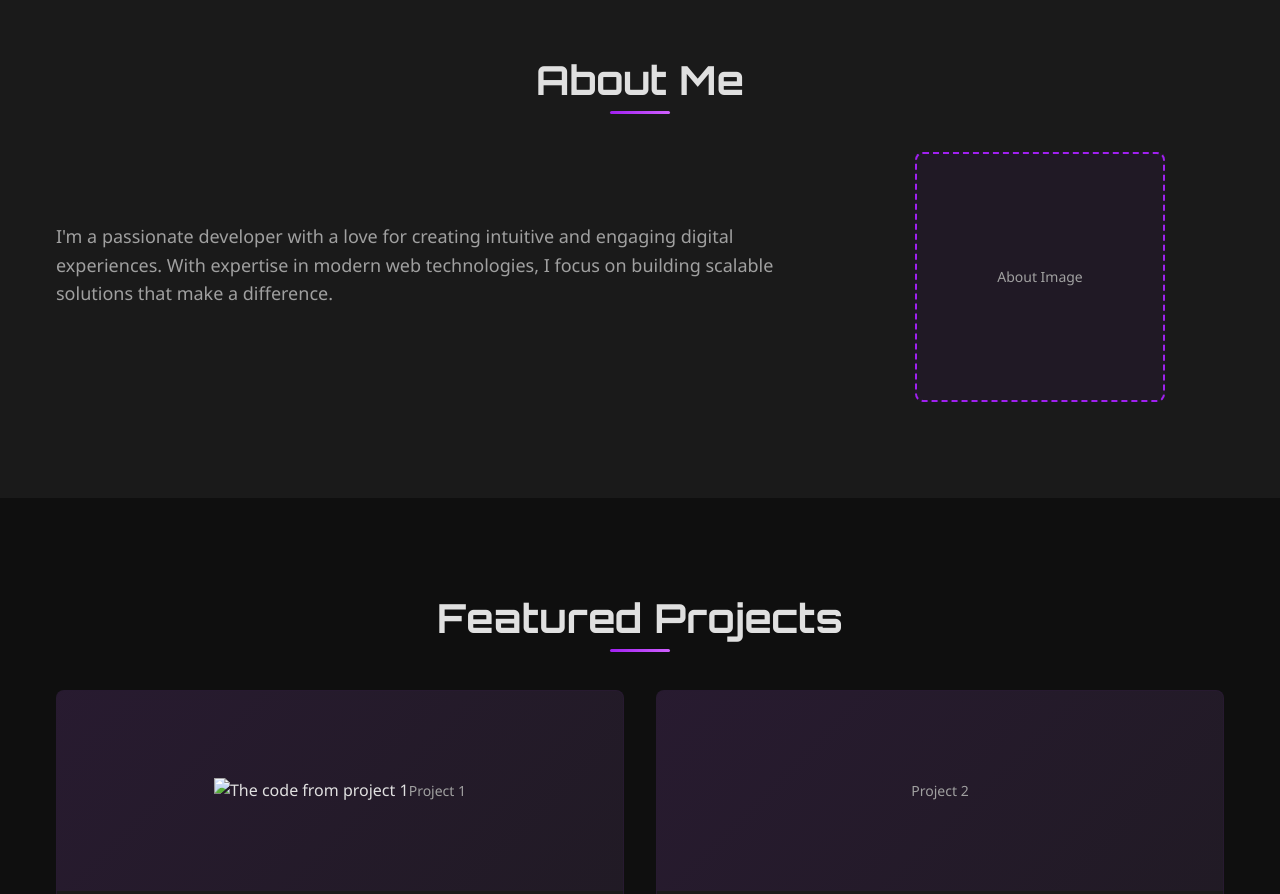
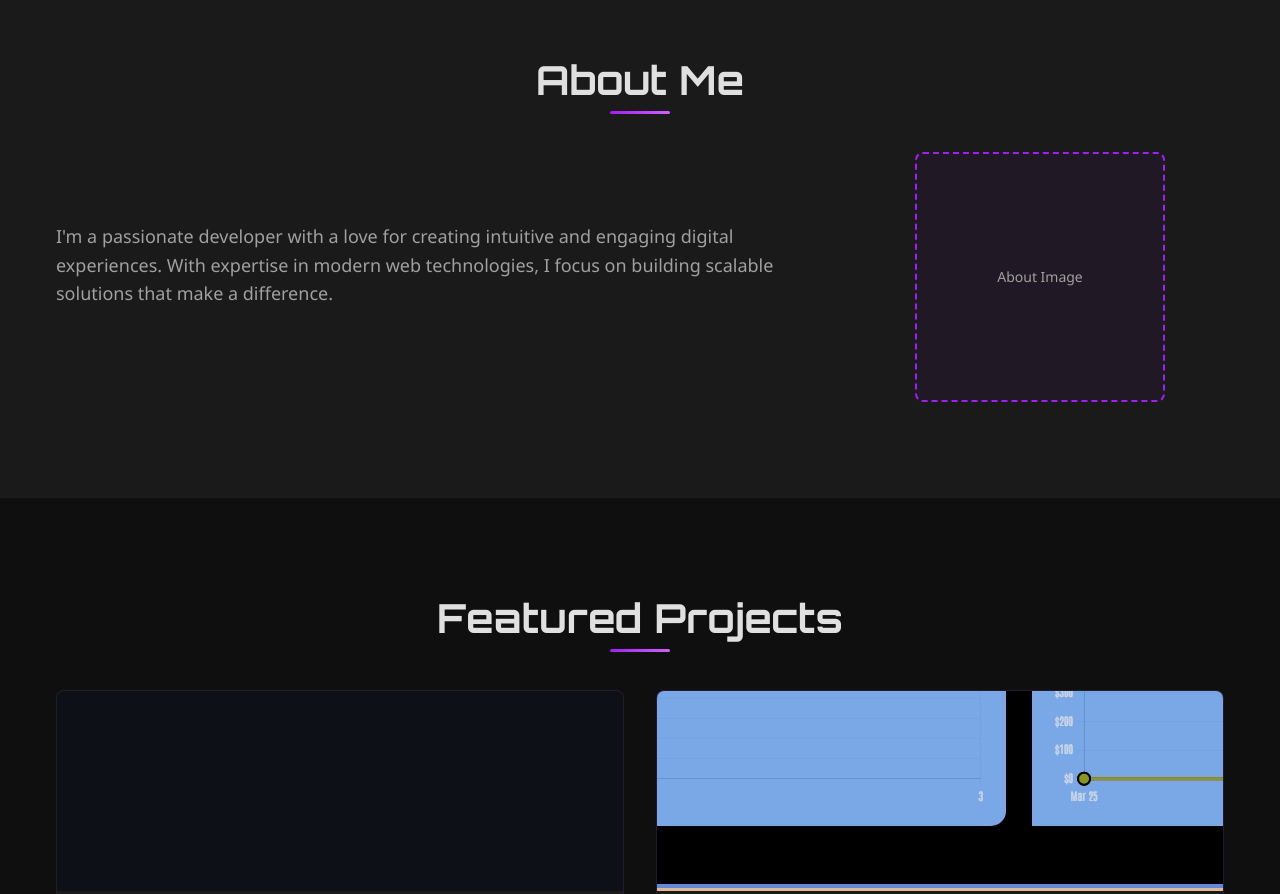
Before and after one commit to Eli-rgb92/Portfolio-Website, a plain HTML site: page projects/index.html in a window 1280 px wide. Shown: the part 920-1814 px from the top of the page. Drawn offline with Linux system fonts and the light colour scheme; the site is published under a folder, as on GitHub Pages, so addresses that start at the root find nothing.

Commit message:
update image paths

```diff
--- a/projects/index.html
+++ b/projects/index.html
@@ -120,7 +120,7 @@
                     <article class="project-card" role="article">
                         <div class="project-image">
                             <div class="project-image-placeholder">
-                                <img src="/images/Screenshot_15-8-2025_155915_github.com.jpeg" alt="The code from project 1">
+                                <img src="../images/Screenshot_15-8-2025_155915_github.com.jpeg" alt="The code from project 1">
                                 <div class="placeholder-content">
                                     <span class="placeholder-text">Project 1</span>
                                 </div>
@@ -145,7 +145,7 @@
                     <article class="project-card" role="article">
                         <div class="project-image">
                             <div class="project-image-placeholder">
-                                <img src="/images/Screenshot_15-8-2025_155740_.jpeg" alt="">
+                                <img src="../images/Screenshot_15-8-2025_155740_.jpeg" alt="">
                                 <div class="placeholder-content">
                                     <span class="placeholder-text">Project 2</span>
                                 </div>
```
